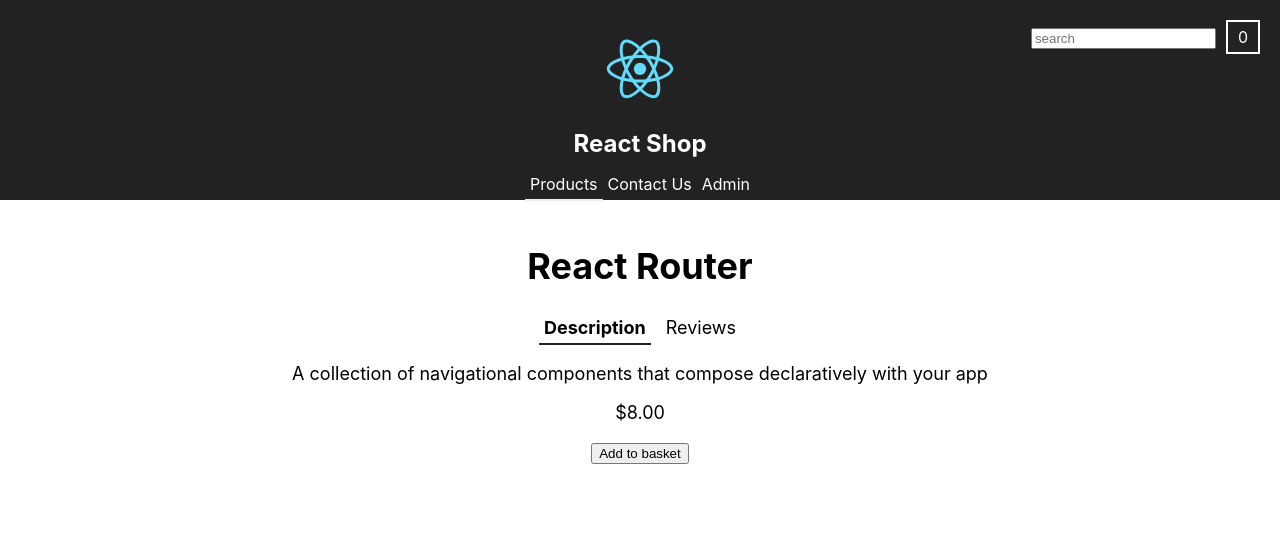
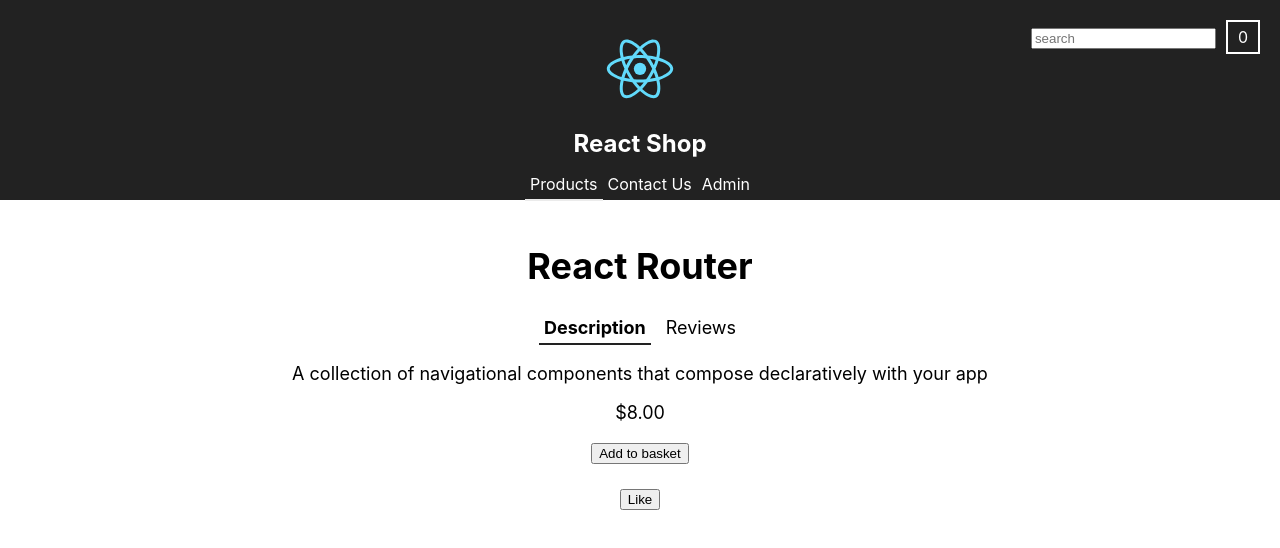
Before and after one commit to hesbon-osoro/Learn-React-with-TypeScript-3, a React (Create React App) app in the folder chapter8/react-router-shop/: page /products/1 in a window 1280 px wide. Shown: the top 548 px of the page. Built offline with nearby package versions, Linux system fonts and the light colour scheme.

Commit message:
adding like button and actions and managing its state

```diff
--- a/chapter8/react-router-shop/src/Product.tsx
+++ b/chapter8/react-router-shop/src/Product.tsx
@@ -1,14 +1,43 @@
-import React from 'react';
+import React, { useReducer } from 'react';
 import { IProduct } from './ProductsData';
 import Tabs from './Tabs';
 import withLoader from './withLoader';
 
+interface ILikeState {
+	likes: number;
+	lastLike: Date | null;
+}
+const initialLikeState: ILikeState = {
+	likes: 0,
+	lastLike: null,
+};
+enum LikeActionType {
+	LIKE = 'LIKE',
+}
+interface ILikeAction {
+	type: LikeActionType.LIKE;
+	now: Date;
+}
+
+type LikeActions = ILikeAction;
+
+const reducer = (state: ILikeState = initialLikeState, action: LikeActions) => {
+	switch (action.type) {
+		case LikeActionType.LIKE:
+			return { ...state, likes: state.likes + 1, lastLike: action.now };
+	}
+	return state;
+};
 export interface IProps {
 	product?: IProduct;
 	inBasket: boolean;
 	onAddToBasket: () => void;
 }
 const Product: React.FC<IProps> = props => {
+	const [{ likes, lastLike }, dispatch]: [
+		ILikeState,
+		(action: ILikeAction) => void
+	] = useReducer(reducer, initialLikeState);
 	const product = props.product;
 
 	const handleAddClick = () => {
@@ -17,6 +46,9 @@ const Product: React.FC<IProps> = props => {
 	if (!product) {
 		return null;
 	}
+	const handleLikeClick = () => {
+		dispatch({ type: LikeActionType.LIKE, now: new Date() });
+	};
 	return (
 		<React.Fragment>
 			<h1>{product.name}</h1>
@@ -48,6 +80,14 @@ const Product: React.FC<IProps> = props => {
 			{!props.inBasket && (
 				<button onClick={handleAddClick}>Add to basket</button>
 			)}
+			<div className="like-container">
+				{likes > 0 && (
+					<div>{`I like this x ${likes}, last at ${lastLike}`}</div>
+				)}
+				<button onClick={handleLikeClick}>
+					{likes > 0 ? 'Like again' : 'Like'}
+				</button>
+			</div>
 		</React.Fragment>
 	);
 };
```
